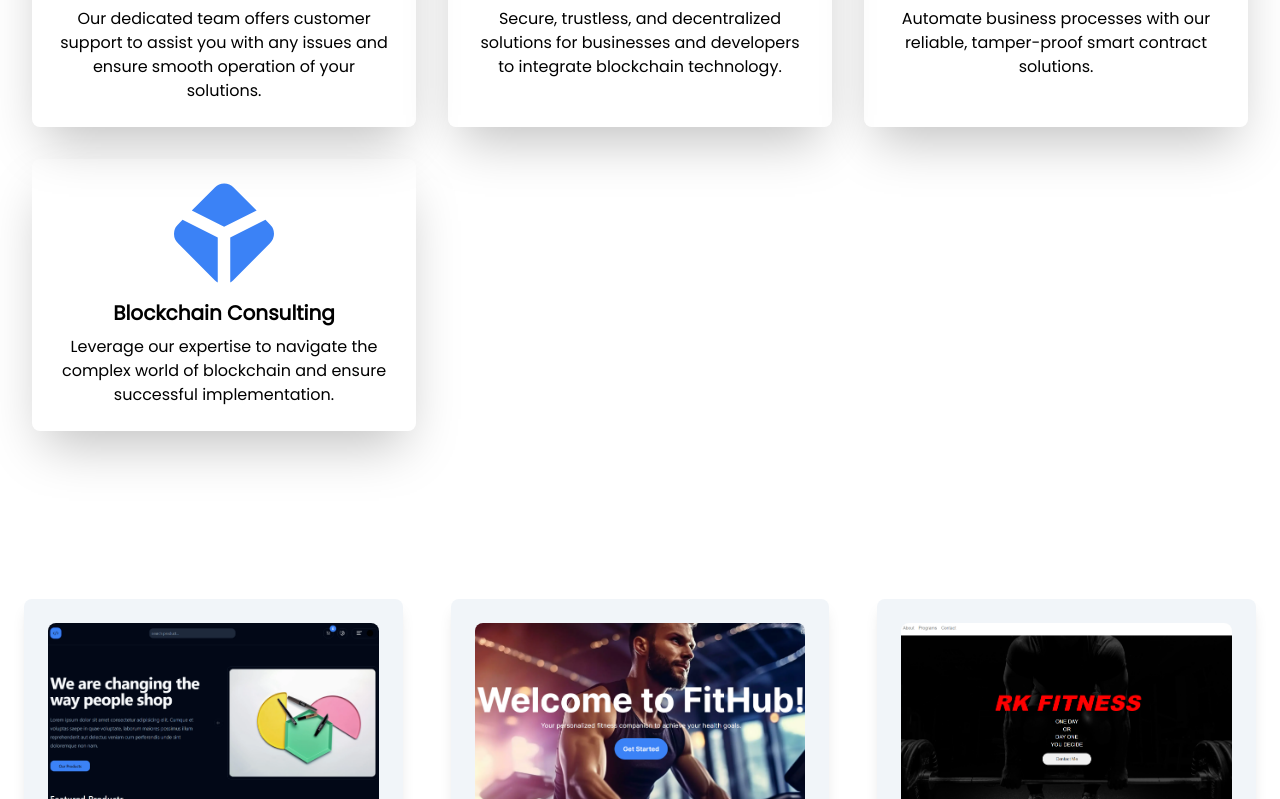
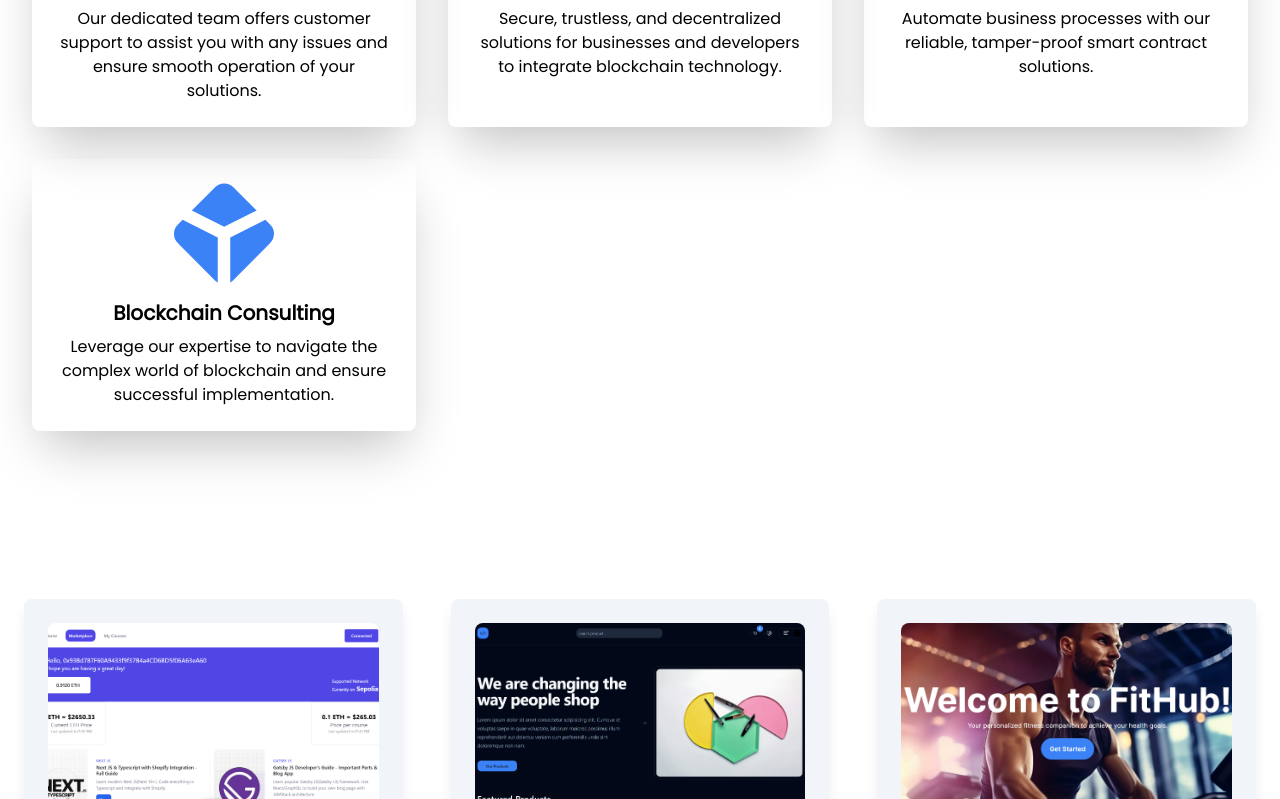
Before and after one commit to MariooY2/orionchain, a Next.js app: page / in a window 1280 px wide. Shown: the part 2001-2800 px from the top of the page. Built offline with nearby package versions, Linux system fonts and the light colour scheme.

Commit message:
added a project

```diff
--- a/components/ProjectSection.tsx
+++ b/components/ProjectSection.tsx
@@ -1,6 +1,12 @@
 import Project from "./Project";
 
 const projects = [
+  {
+    image: "/Web3.png",
+    title: "DApp Marketplace",
+    description: "A Decentralized marketplace built on the sepolia testnet.",
+    link: "https://web3-project1.vercel.app/",
+  },
   {
     image: "/store.png",
     title: "E-Commerce Shop",
```
Also changed, not shown: public/Web3.png (added).
